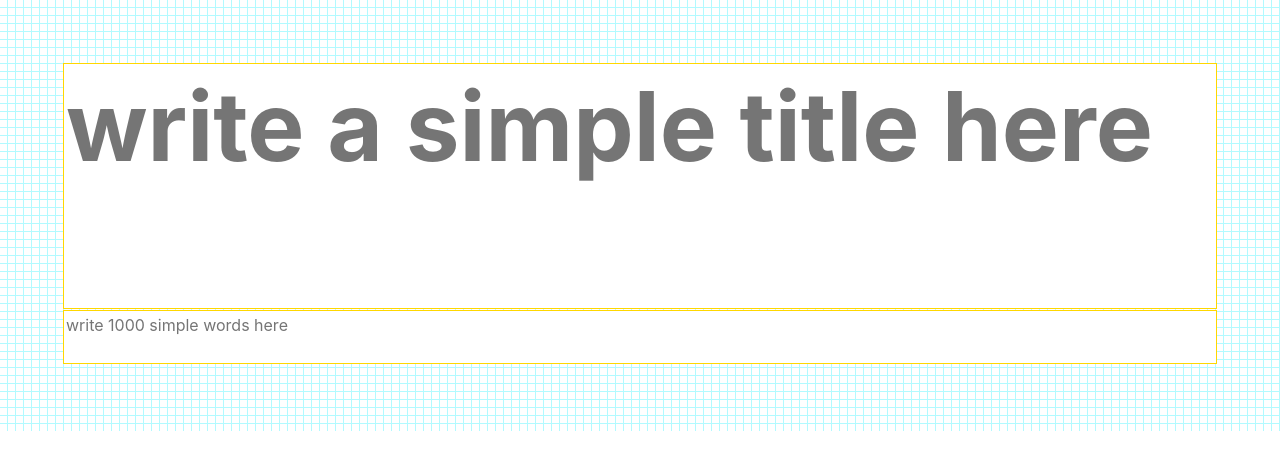
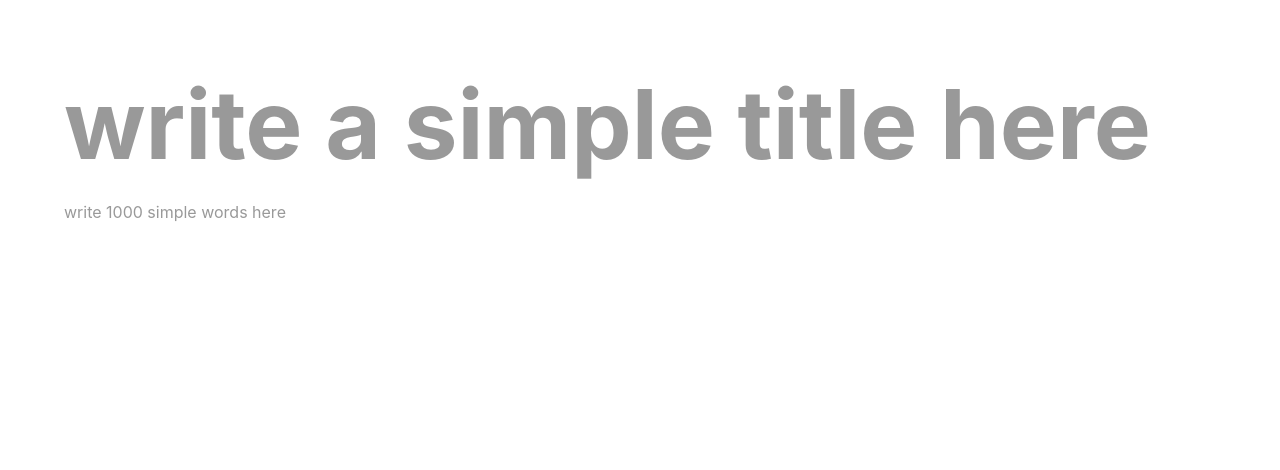
Before and after one commit to harrisonpim/simple, a React (Create React App) app: page / in a window 1280 px wide. Shown: the top 470 px of the page. Built offline with nearby package versions, Linux system fonts and the light colour scheme.

Commit message:
switch from textarea to contenteditable div

```diff
--- a/public/index.html
+++ b/public/index.html
@@ -3,7 +3,7 @@
 
 <head>
   <meta charset="utf-8" />
-  <title>simple writer</title>
+  <title>simple</title>
   <meta name="viewport" content="width=device-width, initial-scale=1" />
   <meta name="description" content="Write simply, with 1000 simple words" />
   <link rel="icon" href="%PUBLIC_URL%/favicon.svg" />
--- a/src/App.js
+++ b/src/App.js
@@ -4,15 +4,15 @@ import SimpleText from "./SimpleText";
 class App extends Component {
   render() {
     return (
-      <div className="pa3 pa5-ns sans-serif debug debug-grid">
+      <div className="pa3 pa5-ns black-80 sans-serif">
         <SimpleText
           placeholder="write a simple title here"
-          className="f3 f1-m f-headline-l lh-title b h-auto"
+          className="f3 f1-m f-headline-l lh-title b"
           wordLimit={10}
         />
         <SimpleText
           placeholder="write 1000 simple words here"
-          className="lh-copy h-auto"
+          className="lh-copy"
           wordLimit={1000}
         />
       </div>
--- a/src/SimpleText.css
+++ b/src/SimpleText.css
@@ -1,6 +1,13 @@
-textarea {
+.simpletext {
     border: none;
-    resize: none;
     outline: none;
     width: 100%;
+    padding-bottom: 1rem;
+    text-transform: lowercase;
 }
+
+[contenteditable=true]:empty:before {
+    content: attr(placeholder);
+    pointer-events: none;
+    color: #999999;
+}
--- a/src/SimpleText.js
+++ b/src/SimpleText.js
@@ -14,10 +14,11 @@ class SimpleText extends Component {
 
   render() {
     return (
-      <textarea
+      <div
+        contentEditable="true"
         placeholder={this.props.placeholder}
         onChange={this.handleChange}
-        className={this.props.className}
+        className={"simpletext " + this.props.className}
       />
     );
   }
```
